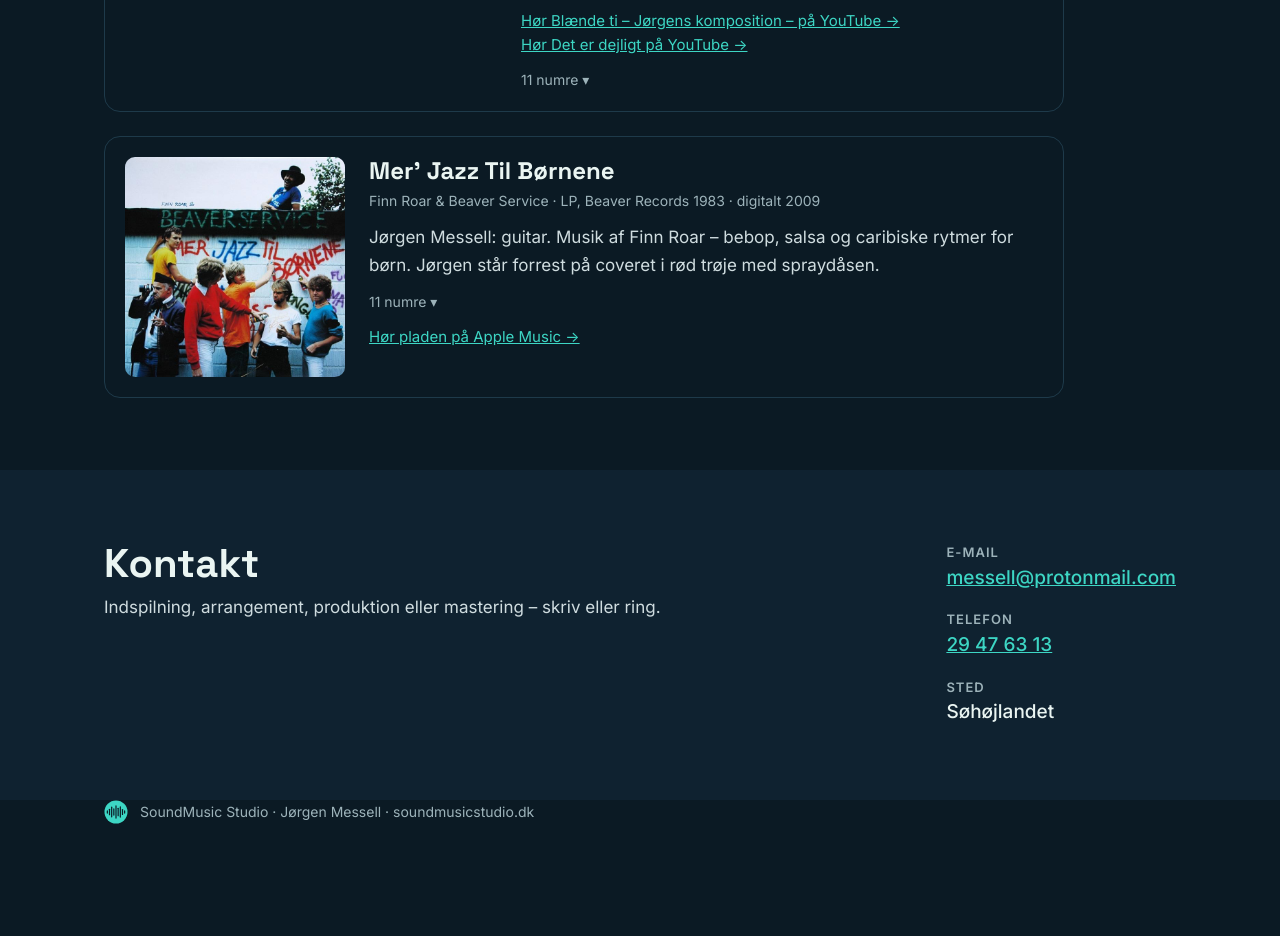
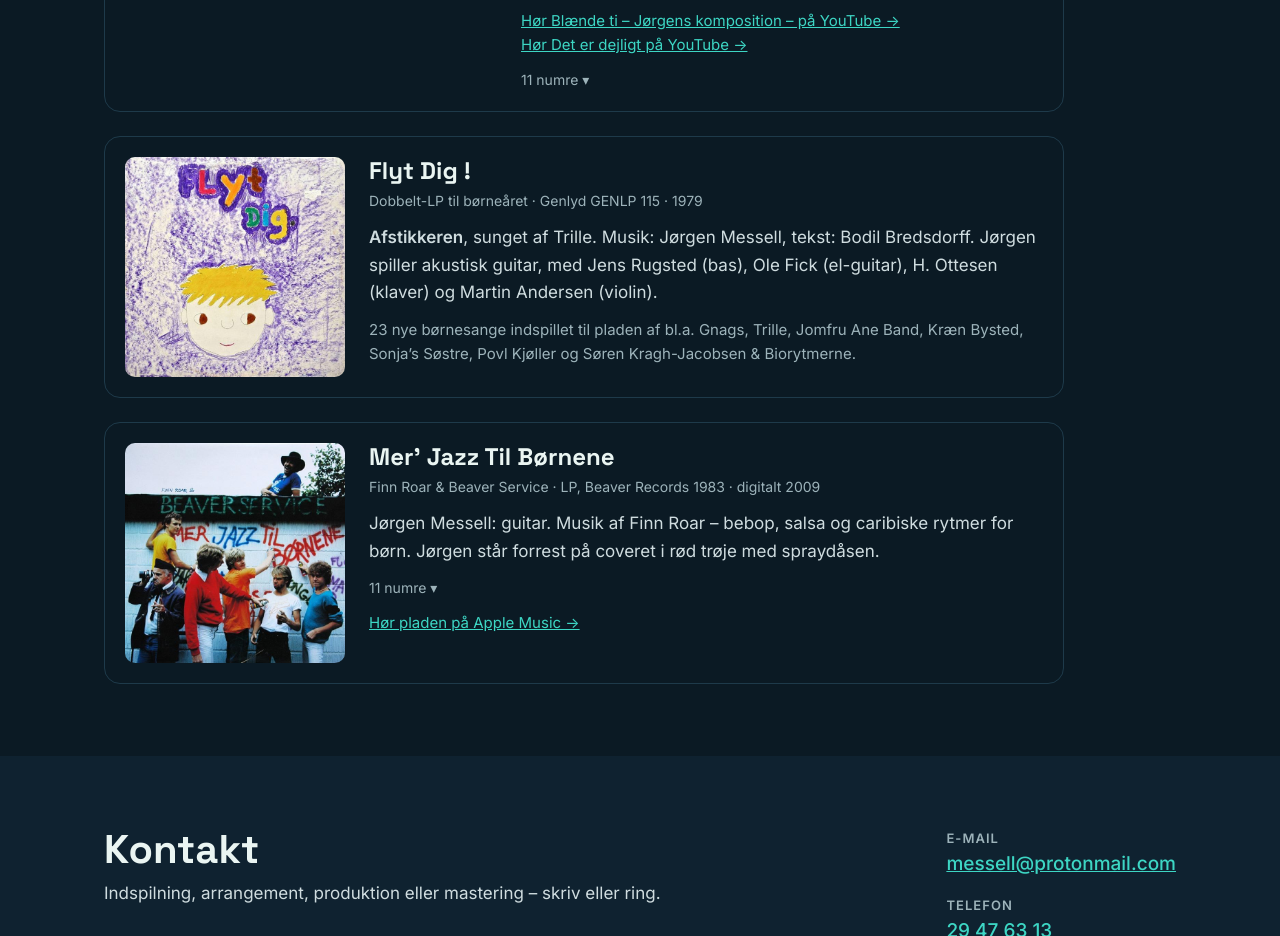
Before and after one commit to Messell/soundmusicstudio.dk, a plain HTML site: page index.html in a window 1280 px wide. Shown: the part 3901-4837 px from the top of the page. Before the commit the page ends 4725 px from the top, so only its background shows below. Drawn offline with nearby package versions, Linux system fonts and the light colour scheme.

Commit message:
Andre udgivelser: Flyt Dig ! (1979) – Afstikkeren med Trille
Co-Authored-By: Claude Opus 5.5 <noreply@anthropic.com>
Claude-Session: https://claude.ai/code/session_013WDuyvHaxdo95nzpFJCx5f

```diff
--- a/index.html
+++ b/index.html
@@ -97,6 +97,12 @@ footer{padding:32px 0;font-size:14px;color:var(--ink3)}
 <p style="margin:12px 0 0;font-size:15px"><a href="https://www.youtube.com/watch?v=y-3WjNj2PcA">Hør Blænde ti – Jørgens komposition – på YouTube →</a><br><a href="https://www.youtube.com/watch?v=Ut3sgJjEo_M">Hør Det er dejligt på YouTube →</a></p>
 <details class="cd"><summary><span class="meta">11 numre</span></summary><ol><li>Er der moms (på sang og kærlighed) · 2:26</li><li>Tjene penge · 3:34</li><li>Jeg er træt · 3:40</li><li>Præster og baroner · 3:34 <small>(Morten B.-Smith)</small></li><li>Dagens avis · 6:14</li><li>Det er dejligt · 5:23</li><li>Domus Vista · 4:31</li><li>Kun · 3:59</li><li>Vi er os (Psykolægen) · 2:48</li><li>Emma · 3:52 <small>(Morten B.-Smith)</small></li><li>Blænde ti · 3:11 <small>(Jørgen Messell)</small></li></ol></details>
 </div></article>
+<article class="rel" style="margin-top:24px"><img src="img/flyt-dig.jpg" width="600" height="595" alt="Cover: Flyt Dig ! – børnetegning af en dreng med gult hår på lilla baggrund">
+<div class="info"><h3>Flyt Dig !</h3>
+<p class="meta">Dobbelt-LP til børneåret · Genlyd GENLP 115 · 1979</p>
+<p style="margin:12px 0 0;color:var(--ink2)"><b>Afstikkeren</b>, sunget af Trille. Musik: Jørgen Messell, tekst: Bodil Bredsdorff. Jørgen spiller akustisk guitar, med Jens Rugsted (bas), Ole Fick (el-guitar), H. Ottesen (klaver) og Martin Andersen (violin).</p>
+<p style="margin:12px 0 0;font-size:15px;color:var(--ink3)">23 nye børnesange indspillet til pladen af bl.a. Gnags, Trille, Jomfru Ane Band, Kræn Bysted, Sonja’s Søstre, Povl Kjøller og Søren Kragh-Jacobsen &amp; Biorytmerne.</p>
+</div></article>
 <article class="rel" style="margin-top:24px"><img src="img/mer-jazz-til-boernene.jpg" width="640" height="640" alt="Cover: Finn Roar &amp; Beaver Service – Mer' Jazz Til Børnene. Jørgen Messell står forrest i rød trøje med en spraydåse.">
 <div class="info"><h3>Mer’ Jazz Til Børnene</h3>
 <p class="meta">Finn Roar &amp; Beaver Service · LP, Beaver Records 1983 · digitalt 2009</p>
```
Also changed, not shown: img/flyt-dig.jpg (added).
